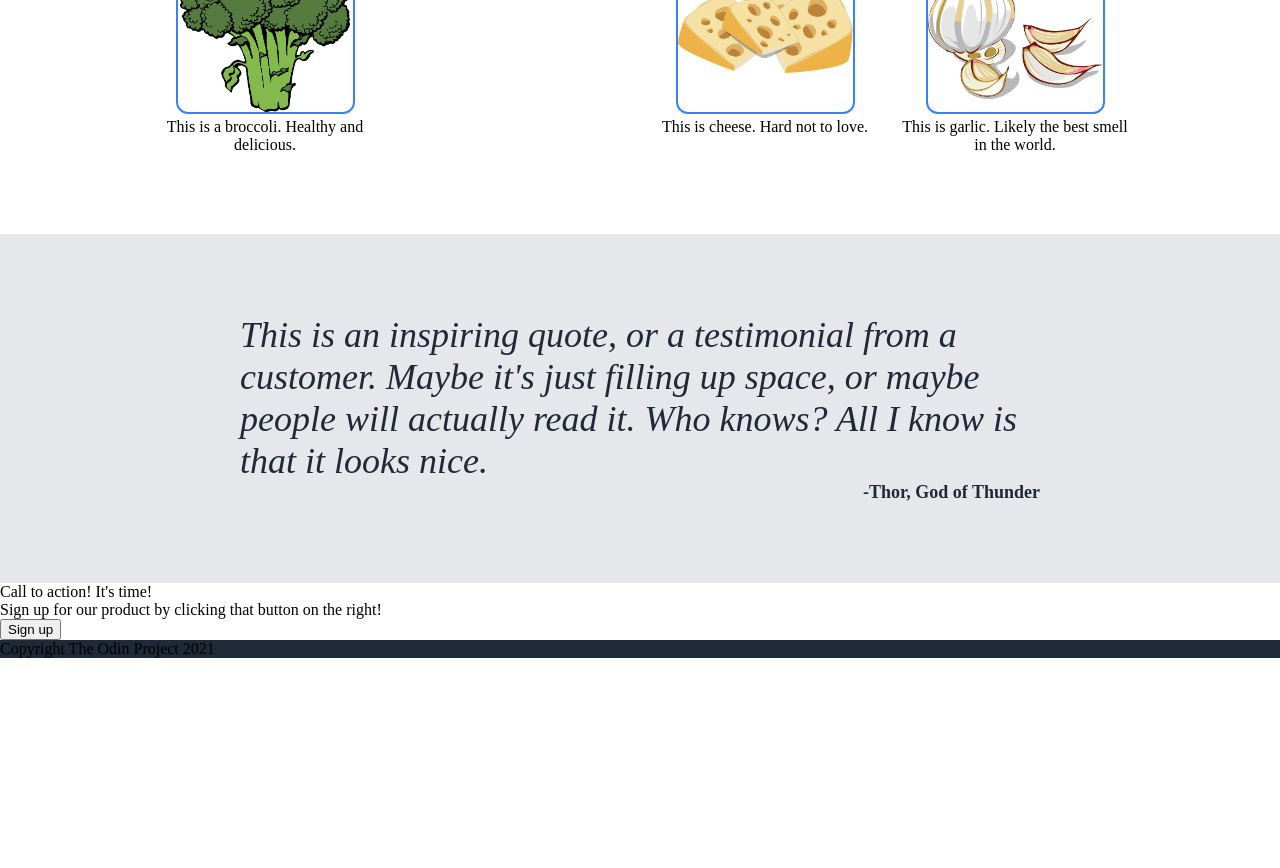
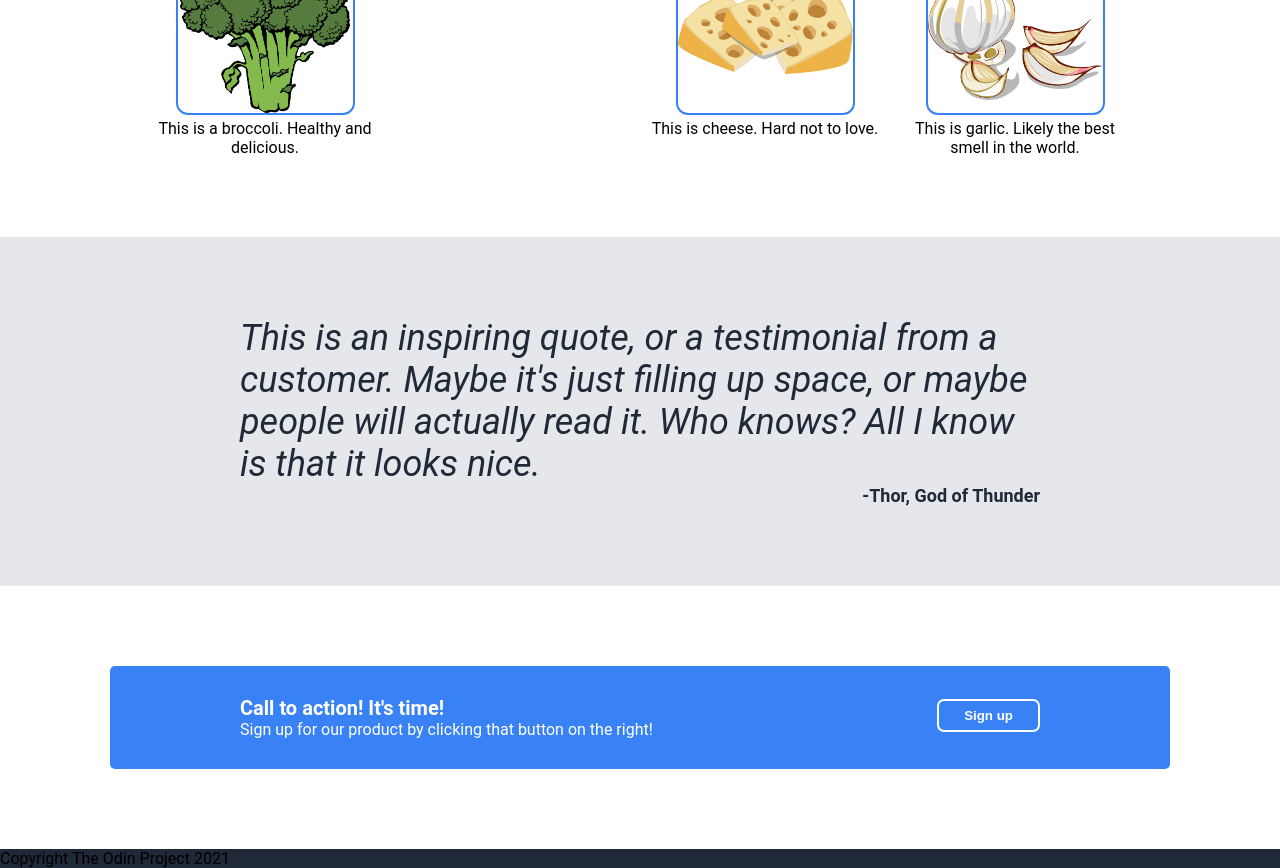
Before and after one commit to MagicBridge/landing-page, a plain HTML site: page index.html in a window 1280 px wide. Shown: the part 660-1528 px from the top of the page. Before the commit the page ends 1318 px from the top, so only its background shows below. Drawn offline with Linux system fonts and the light colour scheme.

Commit message:
Add signup section and styles

```diff
--- a/index.html
+++ b/index.html
@@ -70,12 +70,14 @@
 
         <div class="signup">
             <div class="signup-container">
+                <div class="container">
                     <div class="signup-left">
                         <div class="text">Call to action! It's time!</div>
                         <div class="subtext">Sign up for our product by clicking that button on the right!</div>
                     </div>
                     <div class="signup-right">
                         <button class="sign-up">Sign up</button>
+                    </div>
                 </div>
             </div>
         </div>
--- a/styles.css
+++ b/styles.css
@@ -1,4 +1,6 @@
 body {
+    font-family: 'Roboto', sans-serif;
+    src: url('https://fonts.googleapis.com/css?family=Roboto');
     margin: 0;
 }
 
@@ -76,14 +78,18 @@ a:visited {
     font-size: 18px;
 }
 
-.hero-container button {
-    margin-top: 15px;
+.hero-container button,
+.signup-right button {
     background-color: #3882F6;
     color: white;
     font-weight: bold;
     padding: 7px 25px;
     border-radius: 7px;
     border: none;
+}
+
+.hero-container button {
+    margin-top: 15px;
 }
 
 .hero-container img {
@@ -151,3 +157,36 @@ a:visited {
     align-self: flex-end;
     font-weight: bold;
 }
+
+.signup {
+    display: flex;
+    justify-content: center;
+    padding: 80px;
+}
+
+.signup-container {
+    display: flex;
+    justify-content: center;
+    align-items: center;
+    background-color: #3882F6;
+    border-radius: 5px;
+    width: 1000px;
+    padding: 30px;
+    color: white;
+}
+
+.signup-container .container {
+    display: flex;
+    justify-content: space-between;
+    width: 800px;
+}
+
+.signup-left .text {
+    font-size: 20px;
+    font-weight: bold;
+}
+
+.signup-right button {
+    border: 2px white solid;
+    margin-top: 3px;
+}
```
Lines whose indentation alone changed are shown as unchanged.
